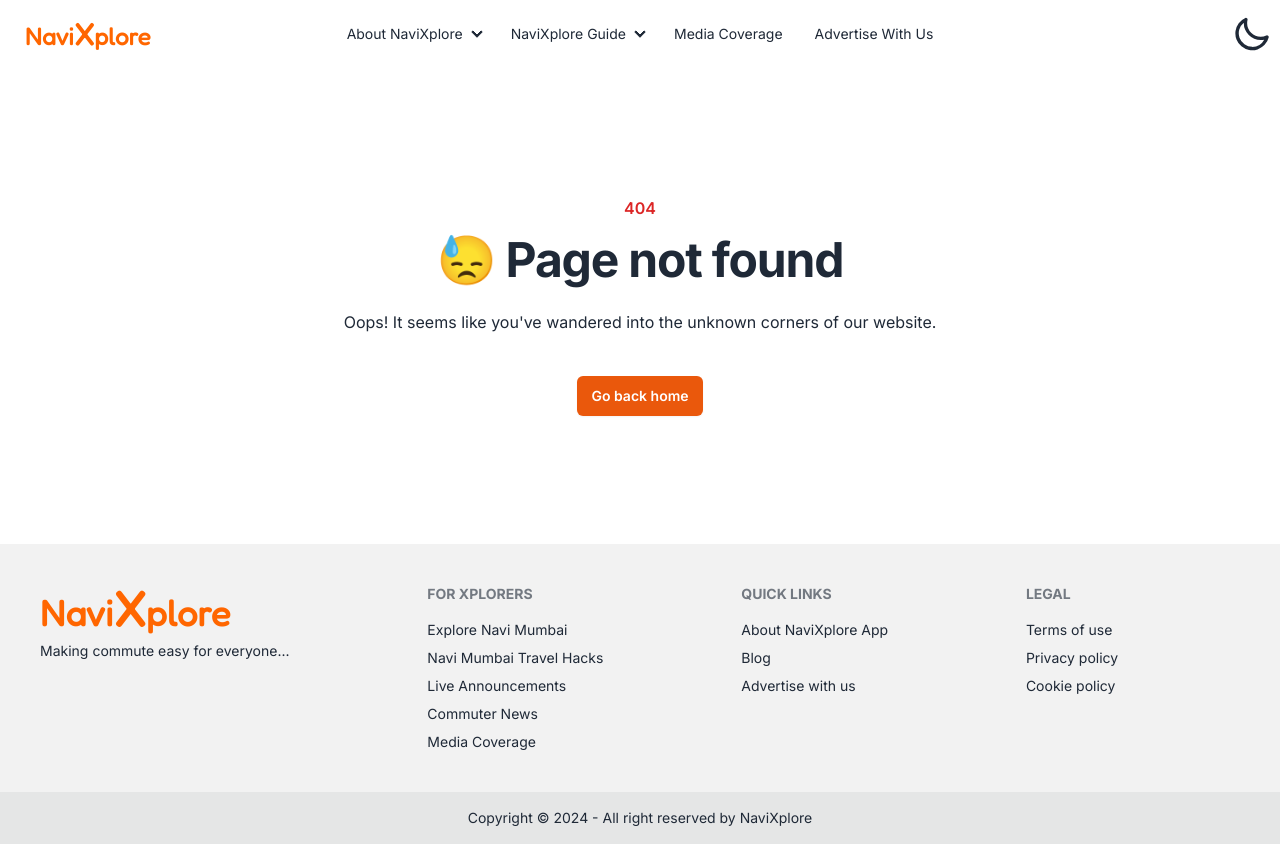
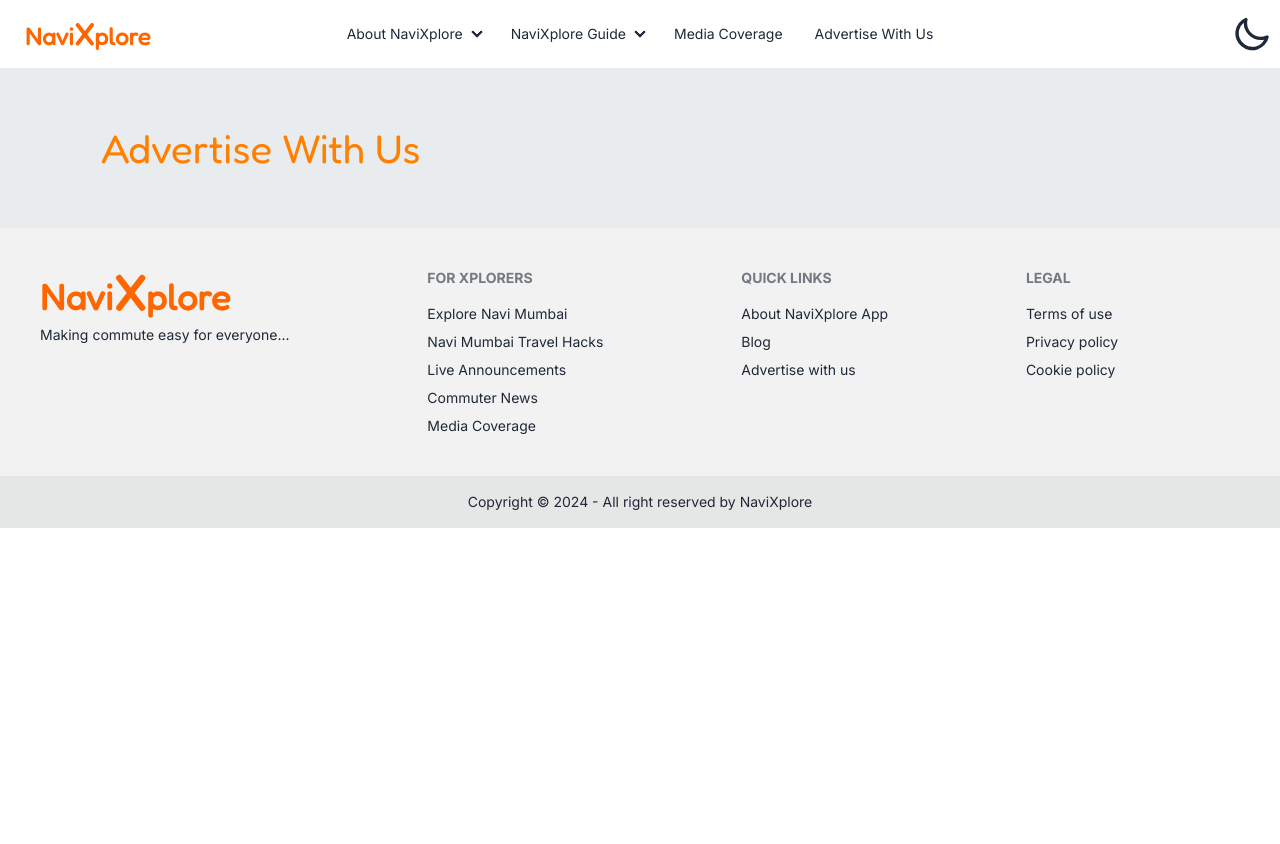
Before and after one commit to Kamran1819G/NaviXplore-Website-NextJS, a Next.js app: page /advertise-with-us in a window 1280 px wide. Before the commit this address had no page. After the commit the page ends 800 px from the top, so only its background shows below. Built offline with nearby package versions, Linux system fonts and the light colour scheme.

Commit message:
Created Advertise with us page

```diff
--- /dev/null
+++ b/src/app/advertise-with-us/page.js
@@ -0,0 +1,14 @@
+import React from "react";
+
+const AdvertiseWithUs = () => {
+  return (
+    <>
+      <div className="page-heading-section">
+        <span className="page-heading">Advertise With Us</span>
+      </div>
+      <div className="page-container mx-auto"></div>
+    </>
+  );
+};
+
+export default AdvertiseWithUs;
```
